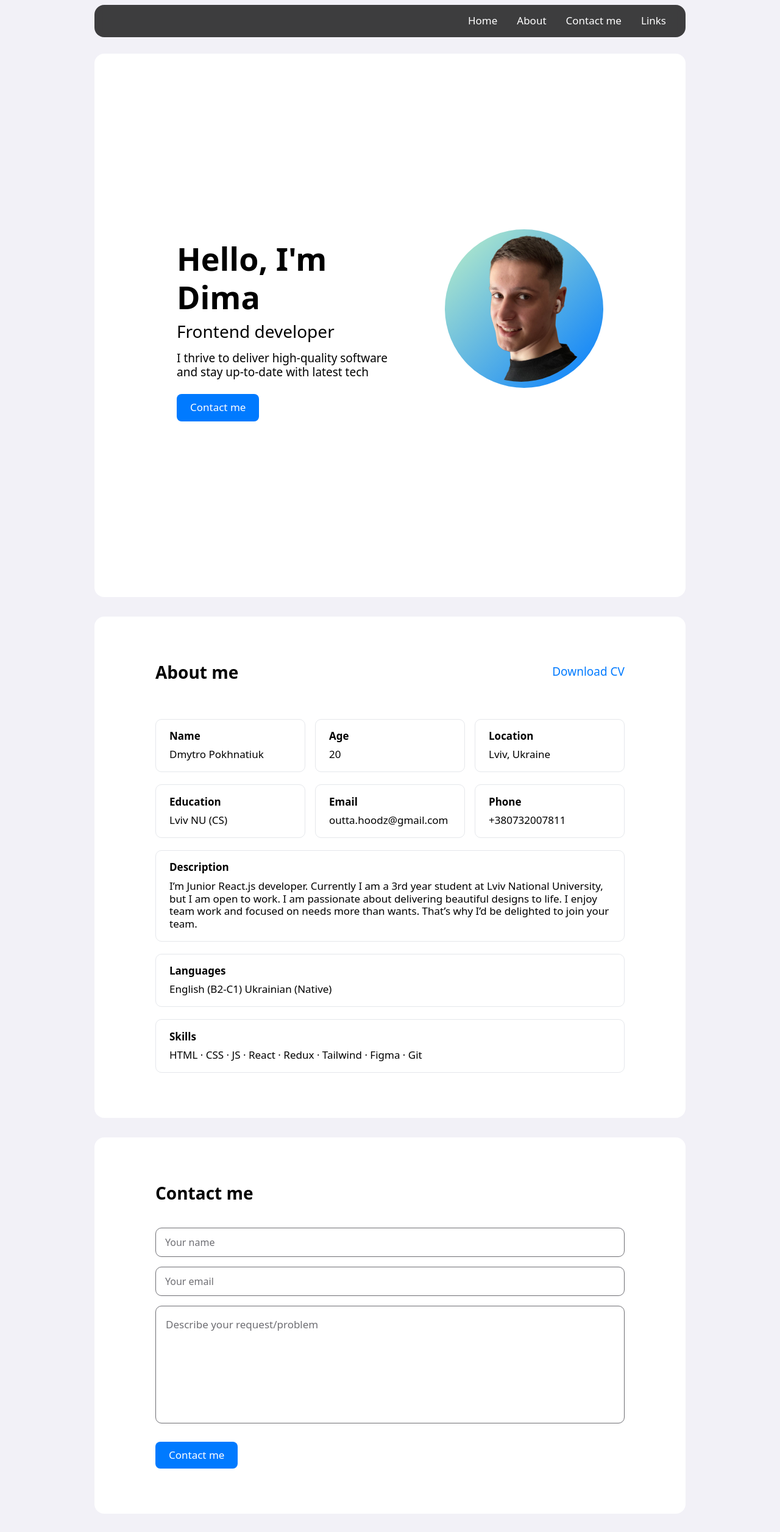
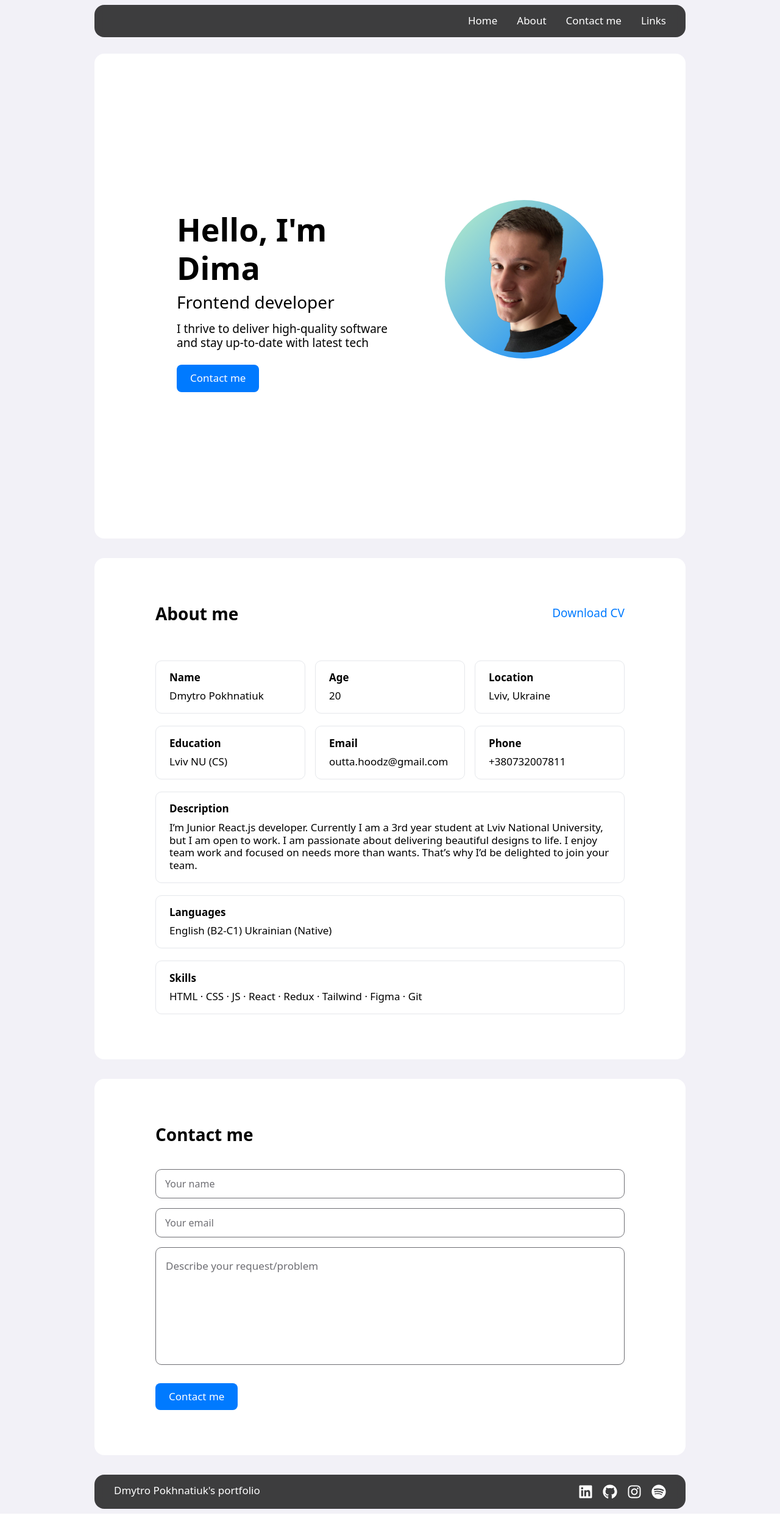
Before and after one commit to slattgram/portfolio, a React (Create React App) app: page / in a window 1280 px wide. Shown: the top 2512 px of the page at 61% size. After the commit the page ends 2482 px from the top, so only its background shows below. Built offline with nearby package versions, Linux system fonts and the light colour scheme; the HTML template or start-up script is replaced by a standard one; a web font is replaced by a local one.

Commit message:
highlights for links, smaller padding for desktop home

```diff
--- a/src/components/Footer.js
+++ b/src/components/Footer.js
@@ -5,13 +5,18 @@ const Footer = ({linksRef}) => {
     return(
 
         <div className={'flex justify-end sm:justify-between py-4 px-8 md:rounded-2xl align-middle mt-8 ' +
-            '            max-w-desktop bg-black bg-opacity-75 backdrop-blur-md  mx-auto text-white text-base '}>
+            '            max-w-desktop bg-black bg-opacity-75 backdrop-blur-md  mx-auto text-white text-base '}
+            ref={linksRef}>
             <div className={"hidden sm:block"}>Dmytro Pokhnatiuk's portfolio</div>
             <div className={'flex gap-4'}>
-                <a href="https://www.linkedin.com/in/dmytro-pokhnatiuk/"  rel="noreferrer"><FaLinkedin size={24}/></a>
-                <a href="https://github.com/slattgram" target={'_blank'} rel="noreferrer"><FaGithub size={24}/></a>
-                <a href="https://www.instagram.com/dmytropokhnatiuk" target={'_blank'} rel="noreferrer"><FaInstagram size={24}/></a>
-                <a href="https://open.spotify.com/playlist/0Yh7sgK2IObPe4q1nVtKs7" target={'_blank'} rel="noreferrer"><FaSpotify size={24}/></a>
+                <a href="https://www.linkedin.com/in/dmytro-pokhnatiuk/"
+                   rel="noreferrer" ><FaLinkedin size={24} className={'hover:text-[#0072b1]'}/></a>
+                <a href="https://github.com/slattgram" target={'_blank'}
+                   rel="noreferrer"><FaGithub size={24} className={'hover:text-[#fccc63]'}/></a>
+                <a href="https://www.instagram.com/dmytropokhnatiuk" target={'_blank'}
+                   rel="noreferrer"><FaInstagram size={24} className={'hover:text-[#cd486b]'}/></a>
+                <a href="https://open.spotify.com/playlist/0Yh7sgK2IObPe4q1nVtKs7" target={'_blank'}
+                   rel="noreferrer"><FaSpotify size={24} className={'hover:text-[#1DB954]'}/></a>
             </div>
         </div>
     )
--- a/src/components/HomeTab.js
+++ b/src/components/HomeTab.js
@@ -7,7 +7,7 @@ const HomeTab = ({homeRef,contactRef}) => {
     return(
         <div className={'flex flex-col-reverse lg:flex-row lg:justify-between  px-[15px]' +
                         ' sm:px-card-x-padding max-w-desktop bg-white mx-auto  lg:mt-20 md:rounded-2xl' +
-                        ' py-card-y-padding lg:py-72 tablet:flex-col-reverse'}
+                        ' py-card-y-padding lg:py-60 tablet:flex-col-reverse'}
              ref={homeRef}>
             <div className={'max-w-[23.125rem] text-center lg:text-left mx-auto mt-4'}>
                 <div className={'font-semibold text-h1'} >Hello, I'm Dima</div>
```
